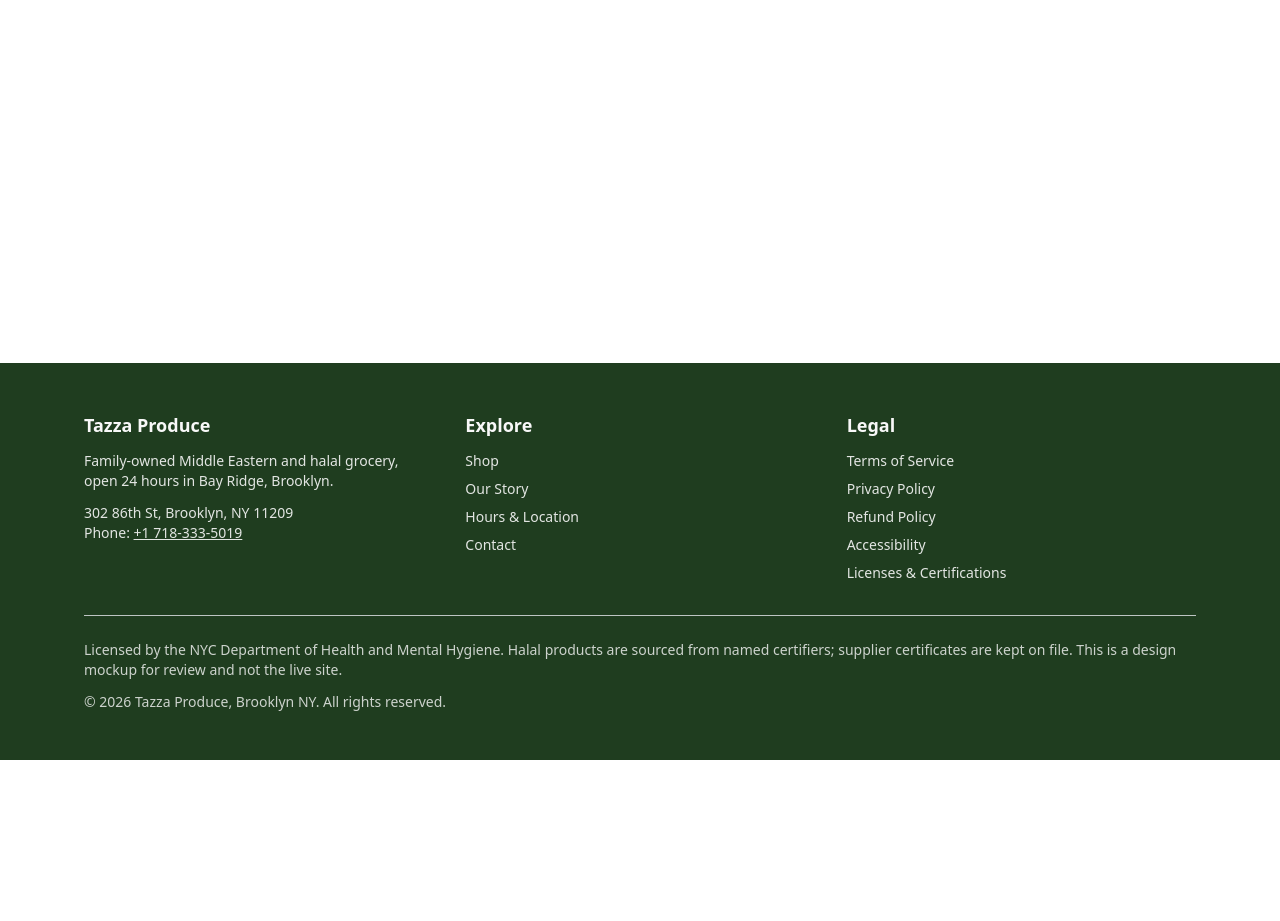
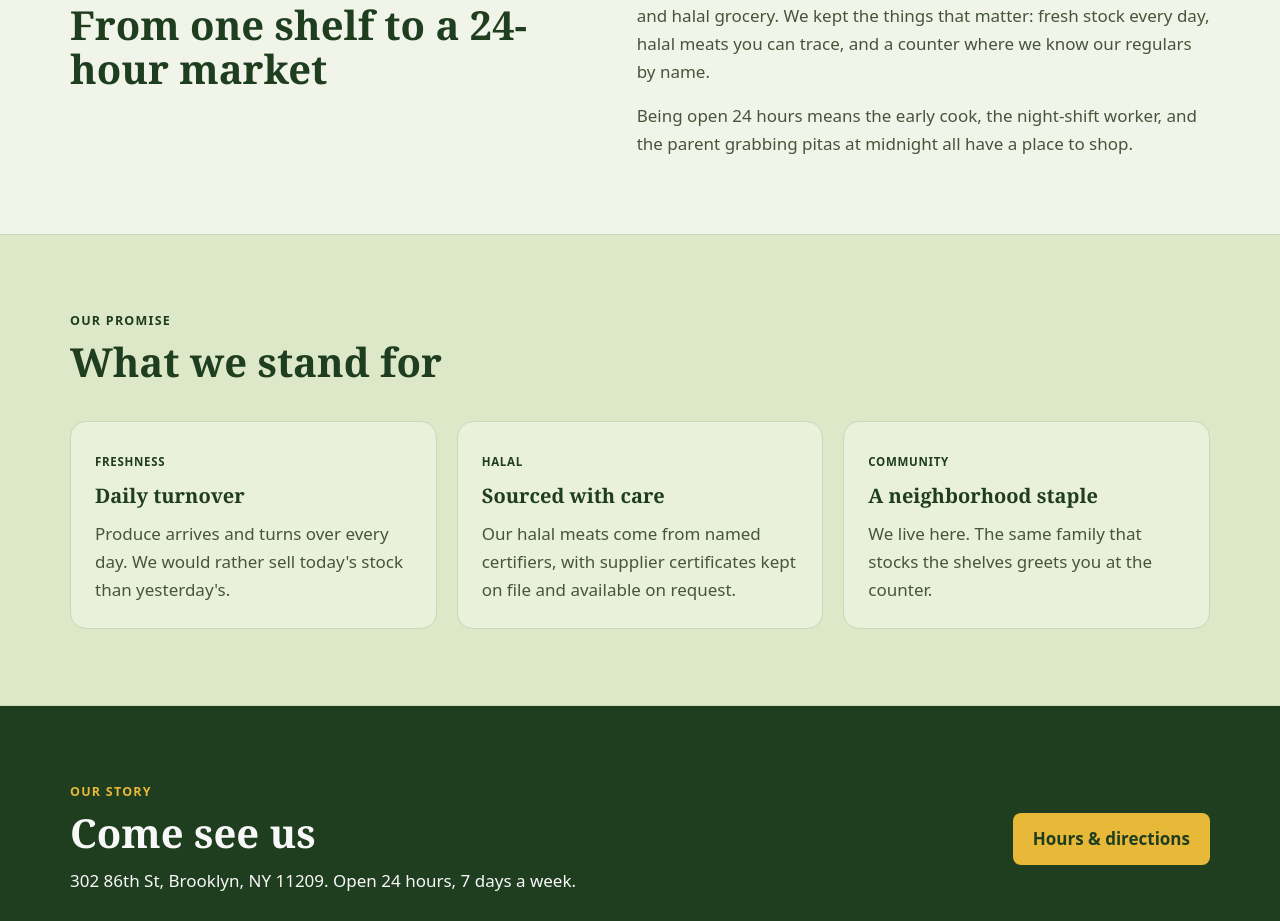
Before and after one commit to 651Shadow/taza-produce, a Next.js app: page /about in a window 1280 px wide. Before the commit this address had no page. Shown: the part 511-1432 px from the top of the page. Before the commit the page ends 1271 px from the top, so only its background shows below. Built offline with nearby package versions, Linux system fonts and the light colour scheme.

Commit message:
feat(about): about page — story, promise, visit CTA

```diff
--- /dev/null
+++ b/app/about/page.tsx
@@ -0,0 +1,17 @@
+'use client';
+
+import { AboutHero } from '@/components/about/AboutHero';
+import { AboutStory } from '@/components/about/AboutStory';
+import { AboutPromise } from '@/components/about/AboutPromise';
+import { AboutVisit } from '@/components/about/AboutVisit';
+
+export default function AboutPage() {
+  return (
+    <main id="main">
+      <AboutHero />
+      <AboutStory />
+      <AboutPromise />
+      <AboutVisit />
+    </main>
+  );
+}
--- /dev/null
+++ b/components/about/AboutHero.tsx
@@ -0,0 +1,21 @@
+'use client';
+
+import { useT } from '@/components/LocaleProvider';
+import { Reveal } from '@/components/Reveal';
+
+export function AboutHero() {
+  const t = useT();
+  return (
+    <Reveal as="section" className="scroll-mt-header bg-deep text-onBrand">
+      <div className="mx-auto max-w-[1180px] px-5 py-[78px]">
+        <p className="text-[0.8rem] font-bold uppercase tracking-[0.1em] text-gold">
+          {t('about.eyebrow')}
+        </p>
+        <h1 className="mt-3 font-[Fraunces,Georgia,serif] text-[clamp(2.3rem,5.5vw,3.9rem)] font-bold leading-[1.12] text-onBrand">
+          {t('about.hero')}
+        </h1>
+        <p className="mt-5 max-w-[66ch] text-onBrand">{t('about.story')}</p>
+      </div>
+    </Reveal>
+  );
+}
--- /dev/null
+++ b/components/about/AboutPromise.tsx
@@ -0,0 +1,51 @@
+'use client';
+
+import { useT } from '@/components/LocaleProvider';
+import { Reveal } from '@/components/Reveal';
+
+interface PromiseCard {
+  tag: string;
+  title: string;
+  body: string;
+}
+
+export function AboutPromise() {
+  const t = useT();
+
+  const cards: PromiseCard[] = [
+    { tag: 'about.card1.tag', title: 'about.card1.title', body: 'about.card1.body' },
+    { tag: 'about.card2.tag', title: 'about.card2.title', body: 'about.card2.body' },
+    { tag: 'about.card3.tag', title: 'about.card3.title', body: 'about.card3.body' },
+  ];
+
+  return (
+    <Reveal as="section" className="border-y border-line bg-surface2 py-[76px] text-text">
+      <div className="mx-auto max-w-[1180px] px-5">
+        <div className="mb-9 max-w-[62ch]">
+          <p className="text-[0.78rem] font-bold uppercase tracking-[0.1em] text-green900">
+            {t('about.promise.kicker')}
+          </p>
+          <h2 className="mt-2 font-[Fraunces,Georgia,serif] text-[clamp(1.7rem,3.6vw,2.5rem)] font-bold leading-[1.12] text-green900">
+            {t('about.promise')}
+          </h2>
+        </div>
+        <div className="grid grid-cols-1 gap-5 sm:grid-cols-2 md:grid-cols-3">
+          {cards.map((card) => (
+            <div
+              key={card.tag}
+              className="rounded-2xl border border-line bg-surface p-6 transition-transform duration-200 hover:-translate-y-1"
+            >
+              <span className="mb-2 inline-block text-[0.72rem] font-bold uppercase tracking-[0.06em] text-green900">
+                {t(card.tag)}
+              </span>
+              <h3 className="mb-2 font-[Fraunces,Georgia,serif] text-[1.25rem] font-bold text-green900">
+                {t(card.title)}
+              </h3>
+              <p className="max-w-[60ch] text-textSoft">{t(card.body)}</p>
+            </div>
+          ))}
+        </div>
+      </div>
+    </Reveal>
+  );
+}
--- /dev/null
+++ b/components/about/AboutStory.tsx
@@ -0,0 +1,26 @@
+'use client';
+
+import { useT } from '@/components/LocaleProvider';
+import { Reveal } from '@/components/Reveal';
+
+export function AboutStory() {
+  const t = useT();
+  return (
+    <Reveal as="section" className="bg-bg py-[76px] text-text">
+      <div className="mx-auto grid max-w-[1180px] grid-cols-1 gap-8 px-5 md:grid-cols-[0.95fr_1.05fr] md:gap-12">
+        <div>
+          <p className="text-[0.78rem] font-bold uppercase tracking-[0.1em] text-green900">
+            {t('about.kicker')}
+          </p>
+          <h2 className="mt-2 font-[Fraunces,Georgia,serif] text-[clamp(1.7rem,3.6vw,2.5rem)] font-bold leading-[1.12] text-green900">
+            {t('about.story.head')}
+          </h2>
+        </div>
+        <div>
+          <p className="mb-4 max-w-[66ch] text-textSoft">{t('about.story.body1')}</p>
+          <p className="max-w-[66ch] text-textSoft">{t('about.story.body2')}</p>
+        </div>
+      </div>
+    </Reveal>
+  );
+}
--- /dev/null
+++ b/components/about/AboutVisit.tsx
@@ -0,0 +1,29 @@
+'use client';
+
+import { useT } from '@/components/LocaleProvider';
+import { Reveal } from '@/components/Reveal';
+
+export function AboutVisit() {
+  const t = useT();
+  return (
+    <Reveal as="section" className="bg-deep py-[76px] text-onBrand">
+      <div className="mx-auto flex max-w-[1180px] flex-col items-start gap-6 px-5 md:flex-row md:items-center md:justify-between">
+        <div>
+          <p className="text-[0.78rem] font-bold uppercase tracking-[0.1em] text-gold">
+            {t('about.kicker')}
+          </p>
+          <h2 className="mt-2 font-[Fraunces,Georgia,serif] text-[clamp(1.7rem,3.6vw,2.5rem)] font-bold leading-[1.12] text-onBrand">
+            {t('about.visit')}
+          </h2>
+          <p className="mt-3 max-w-[60ch] text-onBrand">{t('about.visit.body')}</p>
+        </div>
+        <a
+          href="/hours"
+          className="inline-block shrink-0 rounded-lg bg-gold px-5 py-3 font-bold text-deep transition-transform duration-200 hover:-translate-y-0.5"
+        >
+          {t('cta.hours')}
+        </a>
+      </div>
+    </Reveal>
+  );
+}
```
